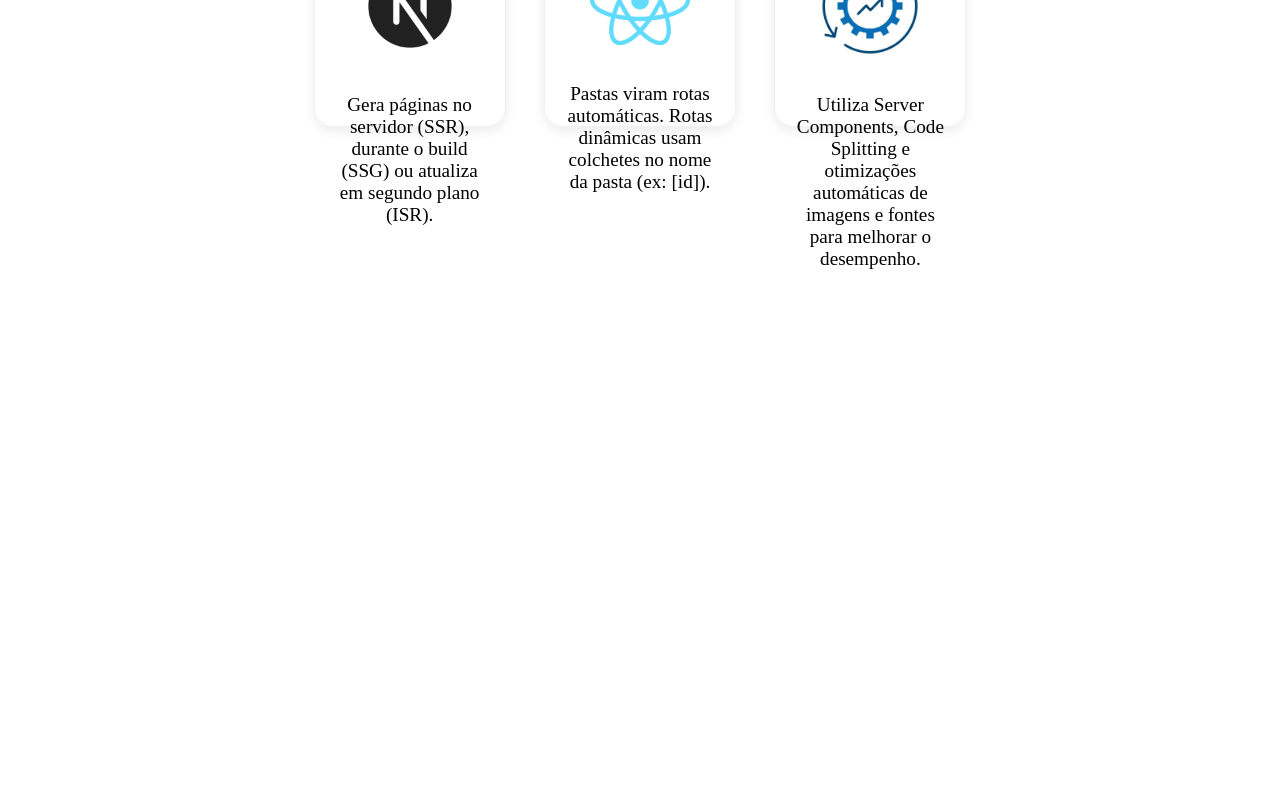
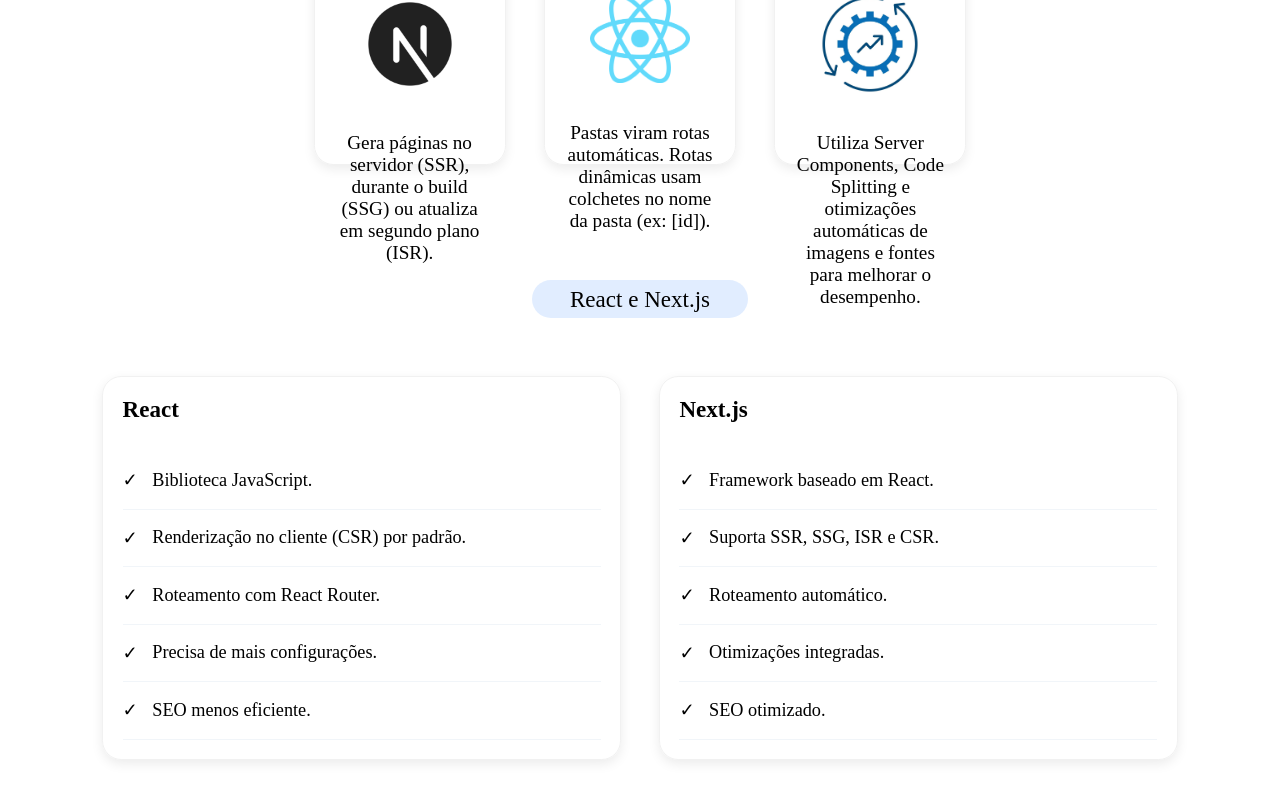
Before and after one commit to VictorO04/meu-primeiro-frontend-next, a Next.js app: page / in a window 1280 px wide. Shown: the part 616-1416 px from the top of the page. Before the commit the page ends 886 px from the top, so only its background shows below. Built offline with nearby package versions, Linux system fonts and the light colour scheme.

Commit message:
feat: adiciona tabela react e next.js

```diff
--- a/src/app/page.jsx
+++ b/src/app/page.jsx
@@ -21,7 +21,7 @@
                     </p>
                 </div>
                 <div className={styles.recursosContainer}>
-                    <h2 className={styles.recursosTitulo}>
+                    <h2 className={styles.h2Titulo}>
                         Principais Recursos
                     </h2>
                     <div className={styles.cards}>
@@ -37,6 +37,36 @@
                 </div>
             </section>
 
+            <section className={styles.tabelaSection}>
+                <h2 className={styles.h2Titulo}>
+                    React e Next.js
+                </h2>
+                <div className={styles.comparacao}>
+                    <div className={styles.coluna}>
+                        <h3>React</h3>
+
+                        <ul>
+                            <li>Biblioteca JavaScript.</li>
+                            <li>Renderização no cliente (CSR) por padrão.</li>
+                            <li>Roteamento com React Router.</li>
+                            <li>Precisa de mais configurações.</li>
+                            <li>SEO menos eficiente.</li>
+                        </ul>
+                    </div>
+
+                    <div className={styles.coluna}>
+                        <h3>Next.js</h3>
+
+                        <ul>
+                            <li>Framework baseado em React.</li>
+                            <li>Suporta SSR, SSG, ISR e CSR.</li>
+                            <li>Roteamento automático.</li>
+                            <li>Otimizações integradas.</li>
+                            <li>SEO otimizado.</li>
+                        </ul>
+                    </div>
+                </div>
+            </section>
         </main>
     );
 }
--- a/src/app/page.module.css
+++ b/src/app/page.module.css
@@ -10,7 +10,7 @@
     flex-direction: column;
     justify-content: center;
     align-items: center;
-    gap: 3rem;
+    gap: 5rem;
 }
 
 .tituloContainer {
@@ -33,7 +33,6 @@
 }
 
 .tituloContainer p {
-    font-size: 1.2rem;
     font-weight: 400;
 }
 
@@ -41,7 +40,6 @@
     width: min(800px, 80%);
     text-align: center;
     line-height: 1.6;
-    font-size: 1.1rem;
 }
 
 .recursosContainer {
@@ -51,7 +49,7 @@
     gap: 2rem;
 }
 
-.recursosTitulo {
+.h2Titulo {
     display: flex;
     align-items: center;
     height: 2rem;
@@ -72,10 +70,49 @@
 }
 
 .tabelaSection {
-    min-height: 100vh;
     width: 100%;
     display: flex;
     justify-content: center;
     align-items: center;
-    padding: 2rem 4rem;
+    flex-direction: column;
+    padding: 5rem 8%;
+    gap: 3rem;
 }
+
+.comparacao {
+    width: 100%;
+    display: flex;
+    gap: 2rem;
+}
+
+.coluna {
+    flex: 1;
+    text-align: left;
+    box-shadow: 0 4px 12px rgba(0, 0, 0, 0.08);
+    border: 1px solid rgb(241, 241, 241);
+    border-radius: 1rem;
+    width: 100%;
+    padding: 1rem;
+}
+
+.coluna h3 {
+    margin-bottom: 1.5rem;
+}
+
+.coluna ul {
+    list-style-type: none;
+}
+
+.coluna li {
+    display: flex;
+    align-items: center;
+    gap: 0.75rem;
+    border-bottom: 1px solid #f1f5f9;
+    font-size: .95rem;
+    padding: 0.9rem 0;
+}
+
+.coluna li::before {
+    content: "✓";
+
+}
```
Also changed, not shown: 1 other file (tests, documents, lock files or other folders).
